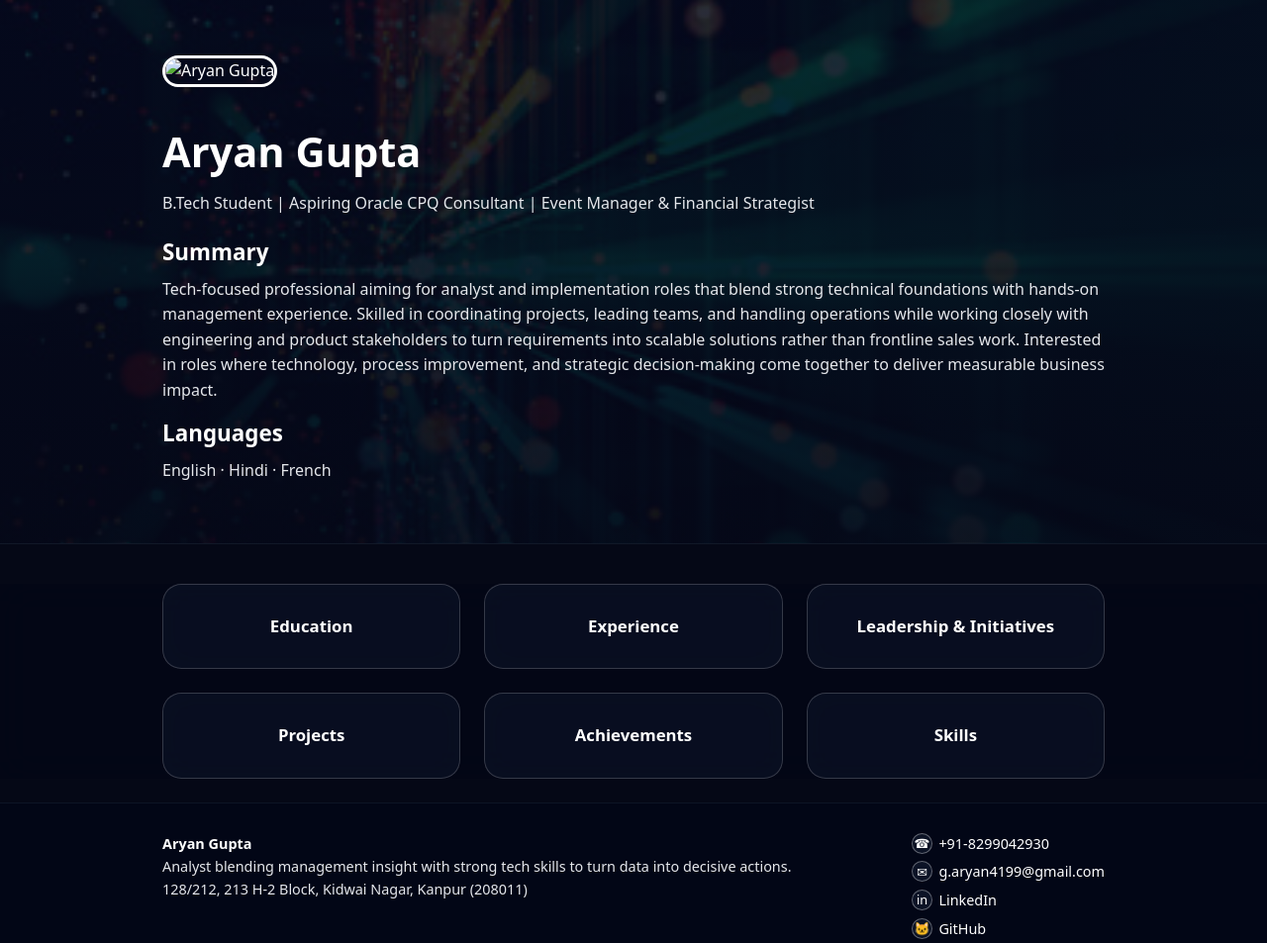
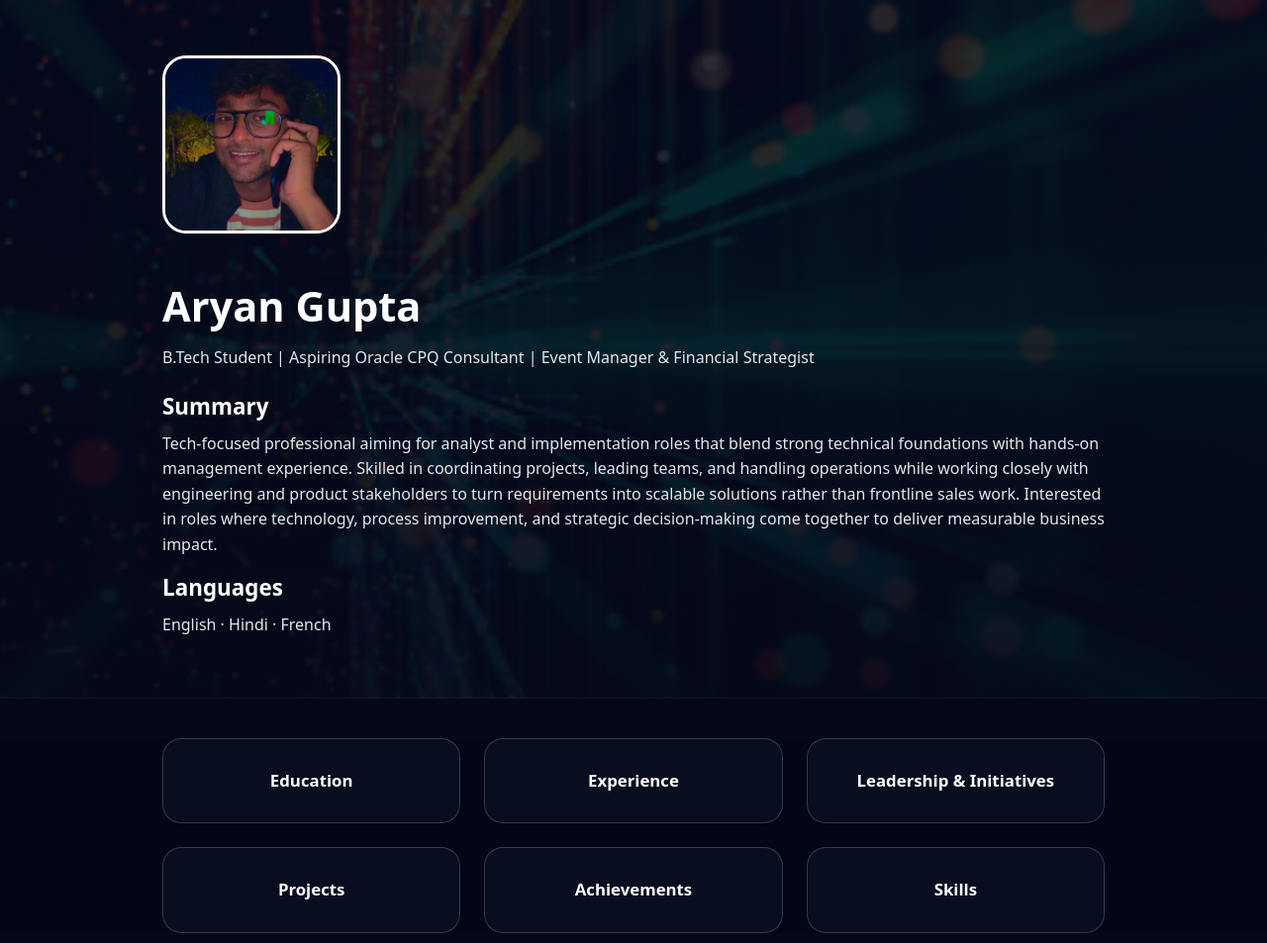
Before and after one commit to aryan3204/aryangupta.guthub.io, a plain HTML site: page index.html in a window 1280 px wide. Shown: the top 953 px of the page at 99% size. Drawn offline with Linux system fonts and the light colour scheme; files whose address does not match are found by name.

Commit message:
Update profile image path in index.html

```diff
--- a/index.html
+++ b/index.html
@@ -12,7 +12,7 @@
     <div class="container hero-content">
       <div class="hero-left">
         <!-- change path to your actual profile image -->
-        <img src="portfolio/images/profile.jpg" alt="Aryan Gupta" class="profile-pic-large" />
+        <img src="portfolio/profile.jpg" alt="Aryan Gupta" class="profile-pic-large" />
       </div>
 
       <div class="hero-right">
```
